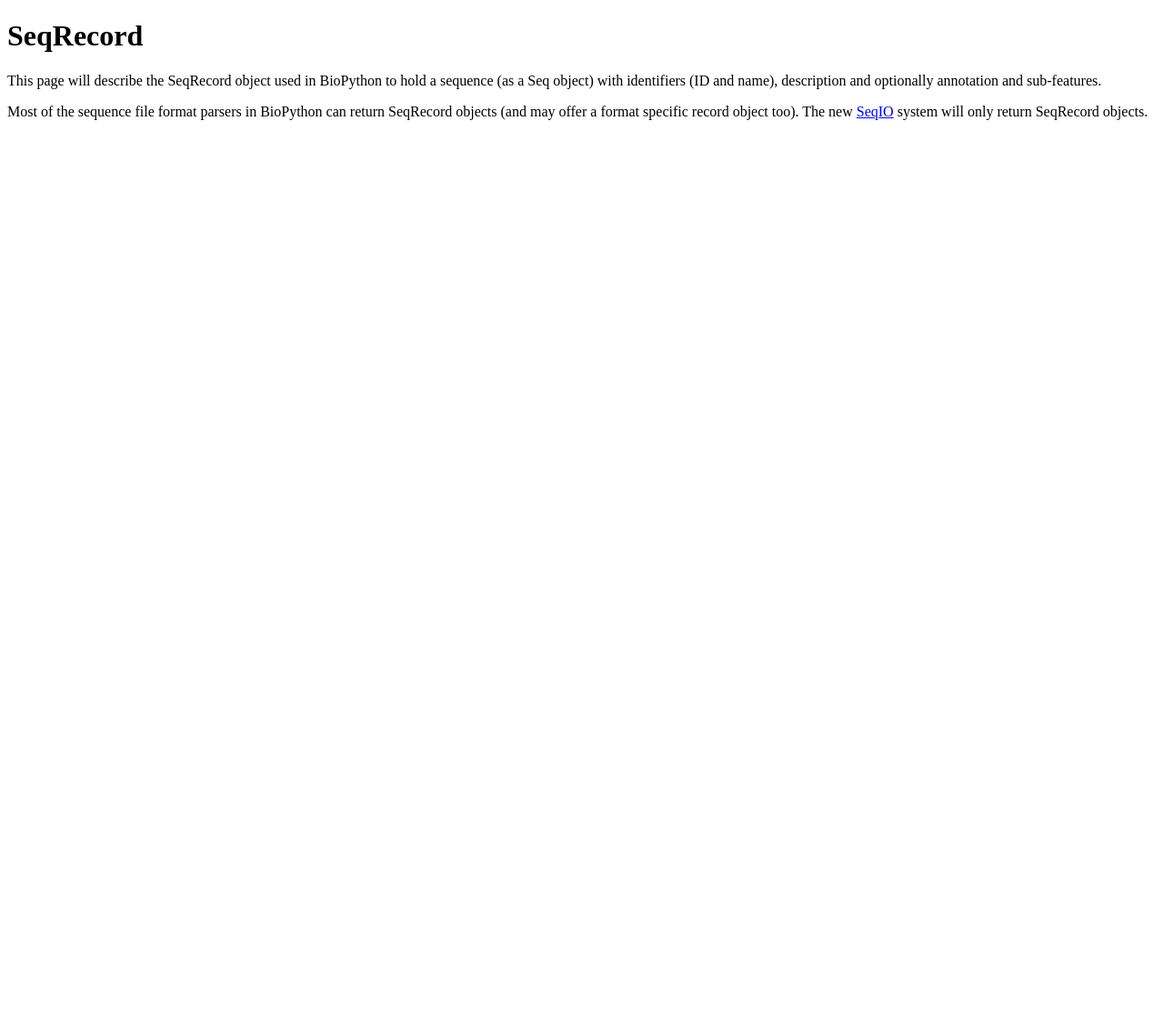
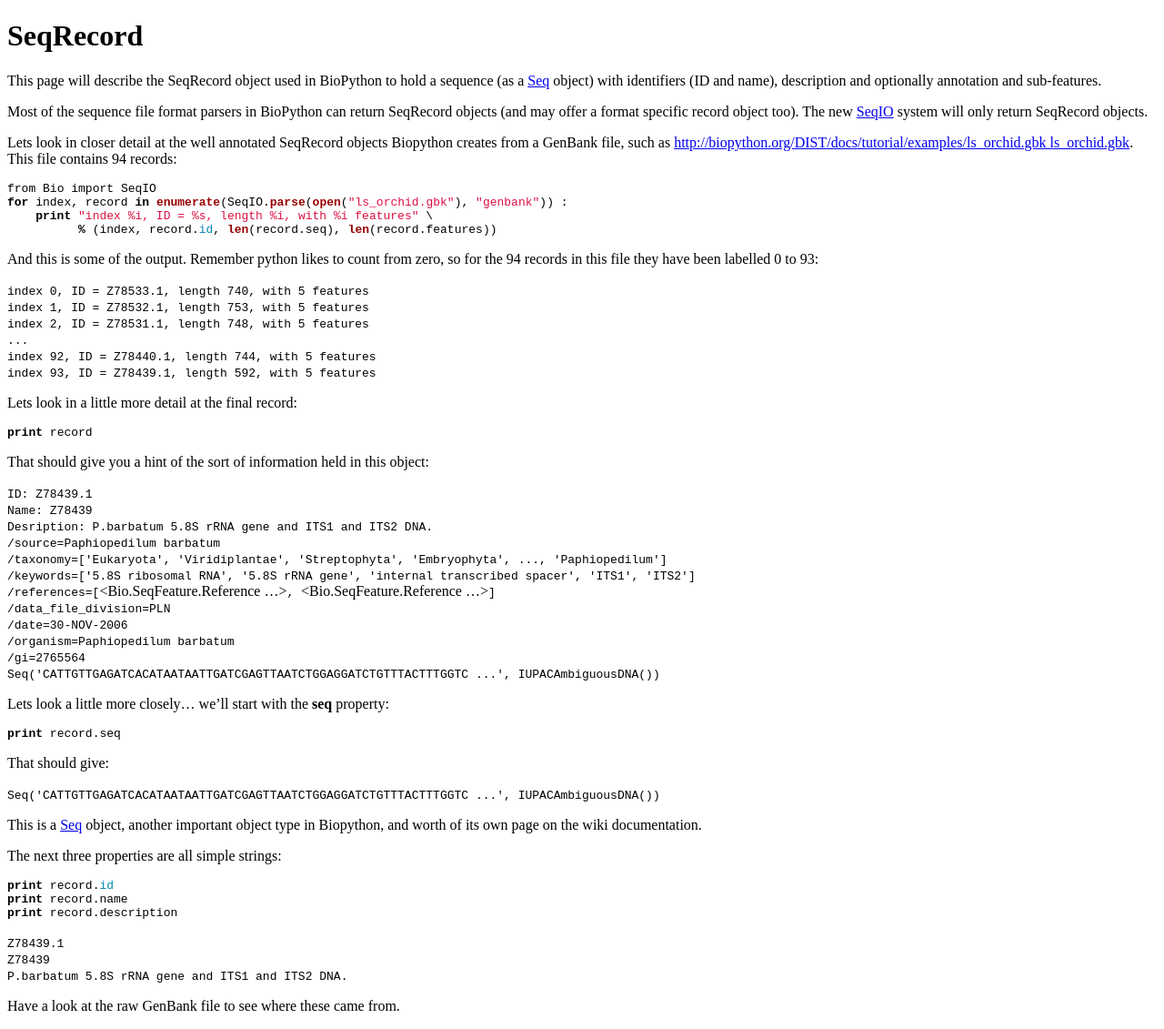
Before and after one commit to biopython/biopython.github.io, a Jekyll site: the page built from wiki/SeqRecord.md, in a window 1280 px wide. Shown: the whole page at 91% size. Built offline with Jekyll 4.4.1, drawn with Linux system fonts in a browser that asks for light colours; before the commit the page ends 900 px from its top, so only the background shows below that.

Commit message:
Change to wiki page

````diff
--- a/wiki/SeqRecord.md
+++ b/wiki/SeqRecord.md
@@ -5,10 +5,84 @@ layout: wiki
 ---
 
 This page will describe the SeqRecord object used in BioPython to hold a
-sequence (as a Seq object) with identifiers (ID and name), description
-and optionally annotation and sub-features.
+sequence (as a [Seq](Seq "wikilink") object) with identifiers (ID and
+name), description and optionally annotation and sub-features.
 
 Most of the sequence file format parsers in BioPython can return
 SeqRecord objects (and may offer a format specific record object too).
 The new [SeqIO](SeqIO "wikilink") system will only return SeqRecord
 objects.
+
+Lets look in closer detail at the well annotated SeqRecord objects
+Biopython creates from a GenBank file, such as
+[http://biopython.org/DIST/docs/tutorial/examples/ls\_orchid.gbk
+ls\_orchid.gbk](http://biopython.org/DIST/docs/tutorial/examples/ls_orchid.gbk_ls_orchid.gbk "wikilink").
+This file contains 94 records:
+
+``` python
+from Bio import SeqIO
+for index, record in enumerate(SeqIO.parse(open("ls_orchid.gbk"), "genbank")) :
+    print "index %i, ID = %s, length %i, with %i features" \
+          % (index, record.id, len(record.seq), len(record.features))
+```
+
+And this is some of the output. Remember python likes to count from
+zero, so for the 94 records in this file they have been labelled 0 to
+93:
+
+`index 0, ID = Z78533.1, length 740, with 5 features`
+`index 1, ID = Z78532.1, length 753, with 5 features`
+`index 2, ID = Z78531.1, length 748, with 5 features`
+`...`
+`index 92, ID = Z78440.1, length 744, with 5 features`
+`index 93, ID = Z78439.1, length 592, with 5 features`
+
+Lets look in a little more detail at the final record:
+
+``` python
+print record
+```
+
+That should give you a hint of the sort of information held in this
+object:
+
+`ID: Z78439.1`
+`Name: Z78439`
+`Desription: P.barbatum 5.8S rRNA gene and ITS1 and ITS2 DNA.`
+`/source=Paphiopedilum barbatum`
+`/taxonomy=['Eukaryota', 'Viridiplantae', 'Streptophyta', 'Embryophyta', ..., 'Paphiopedilum']`
+`/keywords=['5.8S ribosomal RNA', '5.8S rRNA gene', 'internal transcribed spacer', 'ITS1', 'ITS2']`
+`/references=[`<Bio.SeqFeature.Reference ...>`, `<Bio.SeqFeature.Reference ...>`]`
+`/data_file_division=PLN`
+`/date=30-NOV-2006`
+`/organism=Paphiopedilum barbatum`
+`/gi=2765564`
+`Seq('CATTGTTGAGATCACATAATAATTGATCGAGTTAATCTGGAGGATCTGTTTACTTTGGTC ...', IUPACAmbiguousDNA())`
+
+Lets look a little more closely... we'll start with the **seq**
+property:
+
+``` python
+print record.seq
+```
+
+That should give:
+
+`Seq('CATTGTTGAGATCACATAATAATTGATCGAGTTAATCTGGAGGATCTGTTTACTTTGGTC ...', IUPACAmbiguousDNA())`
+
+This is a [Seq](Seq "wikilink") object, another important object type in
+Biopython, and worth of its own page on the wiki documentation.
+
+The next three properties are all simple strings:
+
+``` python
+print record.id
+print record.name
+print record.description
+```
+
+`Z78439.1`
+`Z78439`
+`P.barbatum 5.8S rRNA gene and ITS1 and ITS2 DNA.`
+
+Have a look at the raw GenBank file to see where these came from.
````
Also changed, not shown: 1 other file.
